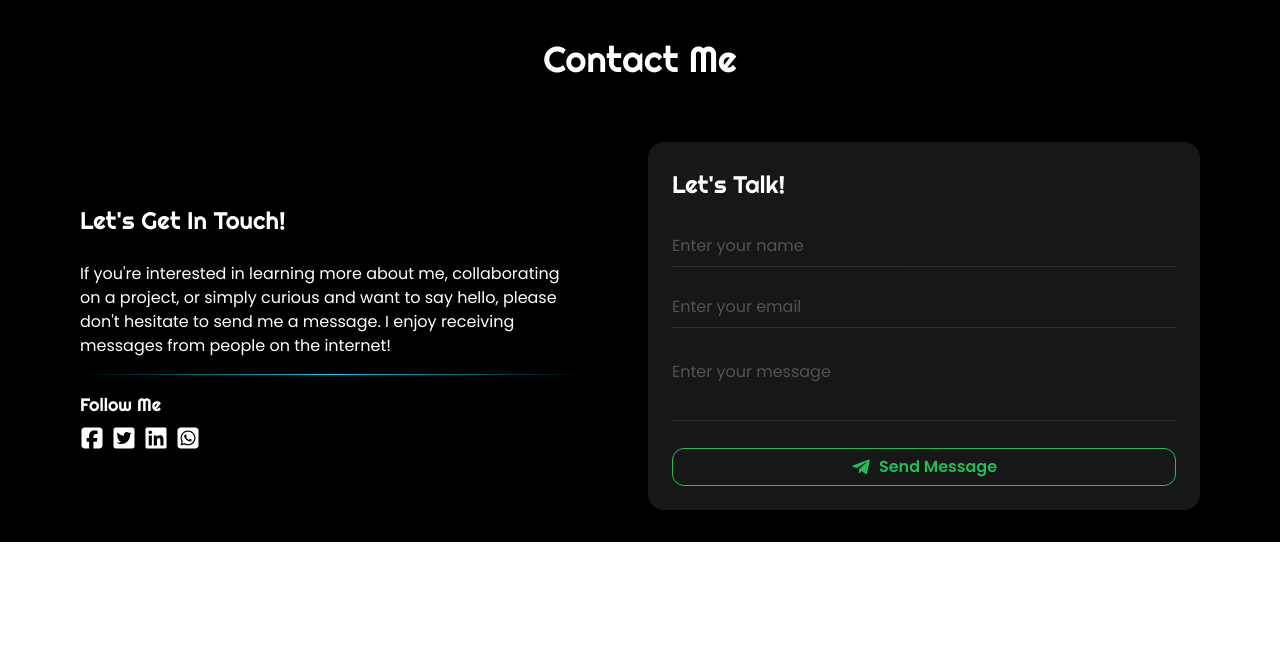
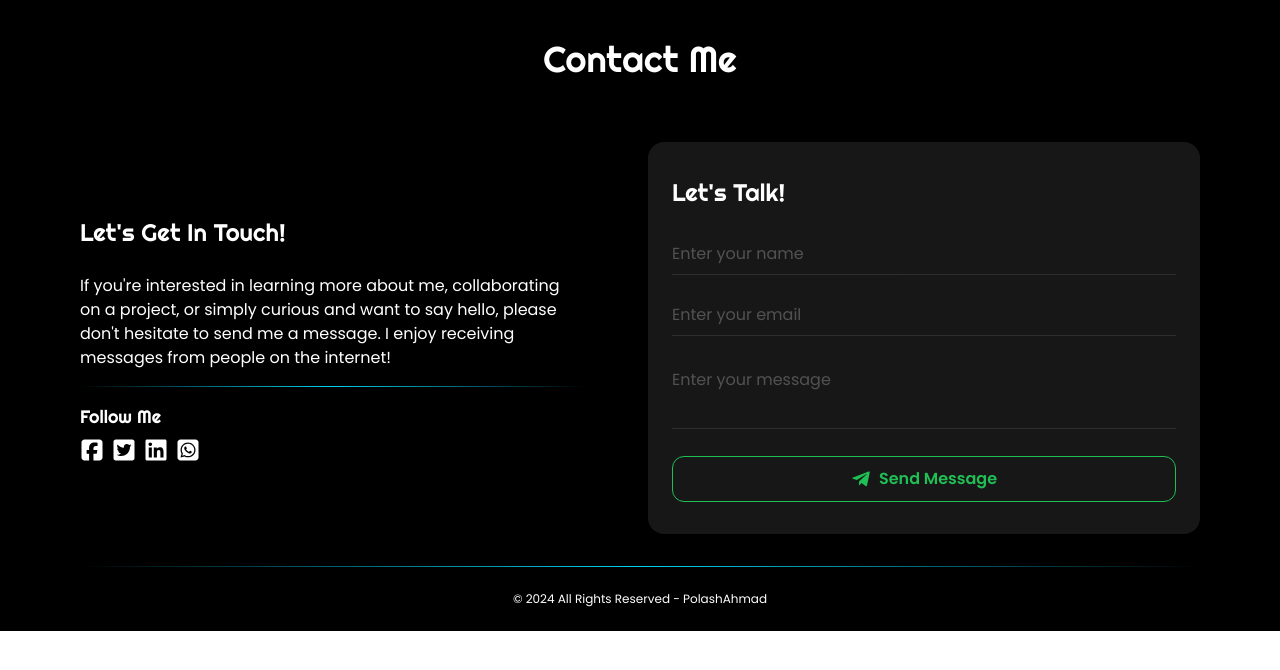
Before and after one commit to Polashahmad01/full-stack-portfolio-app, a Next.js app: page / in a window 1280 px wide. Shown: the top 670 px of the page. Built offline with nearby package versions, Linux system fonts and the light colour scheme.

Commit message:
Add styles for contact section

```diff
--- a/app/page.tsx
+++ b/app/page.tsx
@@ -1,9 +1,11 @@
 import Contact from "@/components/Contact";
+import AppFooter from "@/components/AppFooter";
 
 export default function Home() {
   return (
     <main className="bg-black text-white">
       <Contact />
+      <AppFooter />
     </main>
   );
 }
--- /dev/null
+++ b/components/AppFooter.tsx
@@ -0,0 +1,9 @@
+
+export default function AppFooter() {
+  return (
+    <footer className="px-4 lg:max-w-6xl lg:mx-auto">
+      <div className="w-full h-px bg-linear-to-r from-transparent via-cyan-400 to-transparent" />
+      <p className="text-xs py-6 text-center">&copy; {new Date().getFullYear()} All Rights Reserved - PolashAhmad</p>
+    </footer>
+  );
+}
--- a/components/ContactForm.tsx
+++ b/components/ContactForm.tsx
@@ -2,7 +2,7 @@ import { FaTelegramPlane } from "react-icons/fa";
 
 export default function ContactForm() {
   return (
-    <form className="flex-1 bg-[#171717] rounded-2xl backdrop-blur p-4 md:p-6">
+    <form className="flex-1 bg-[#171717] rounded-2xl backdrop-blur px-4 py-6 md:px-6 md:py-8">
       <h3 className="font-righteous text-xl leading-normal tracking-normal mb-4 md:text-2xl md:mb-6">Let's Talk!</h3>
       <div className="grid grid-rows-1 gap-5">
         <div>
@@ -29,7 +29,7 @@ export default function ContactForm() {
         <div>
         <button
           type="submit"
-          className="w-full cursor-pointer flex items-center justify-center gap-2 bg-[#171717] px-2 py-1.5 rounded-xl border border-solid border-[#20bf55] font-semibold text-[#20bf55] transition-all hover:bg-[#20bf55] hover:text-black"
+          className="w-full cursor-pointer flex items-center justify-center gap-2 bg-[#171717] px-2 py-1.5 md:py-2 lg:py-2.5 rounded-xl border border-solid border-[#20bf55] font-semibold text-[#20bf55] transition-all hover:bg-[#20bf55] hover:text-black"
         >
           <FaTelegramPlane className="transition-all h-5 w-5" />
           <span>Send Message</span>
```
